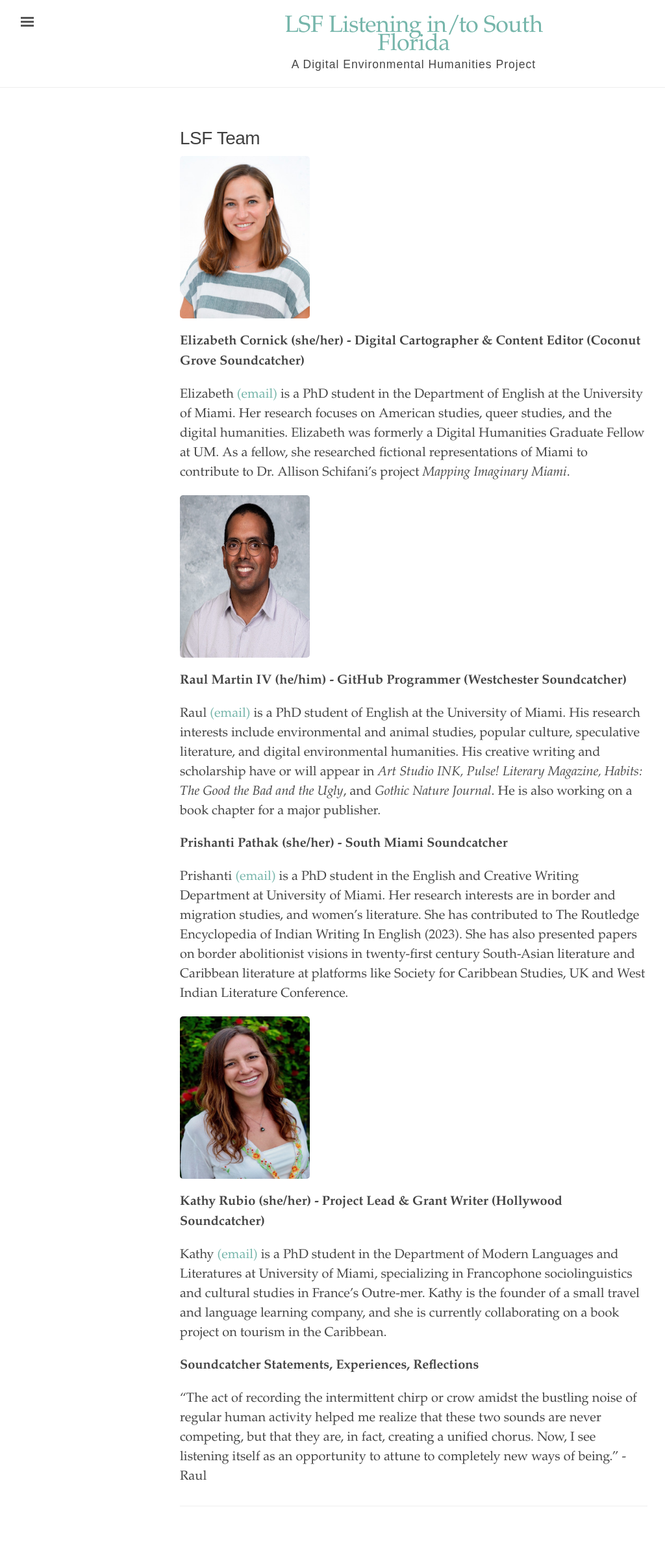
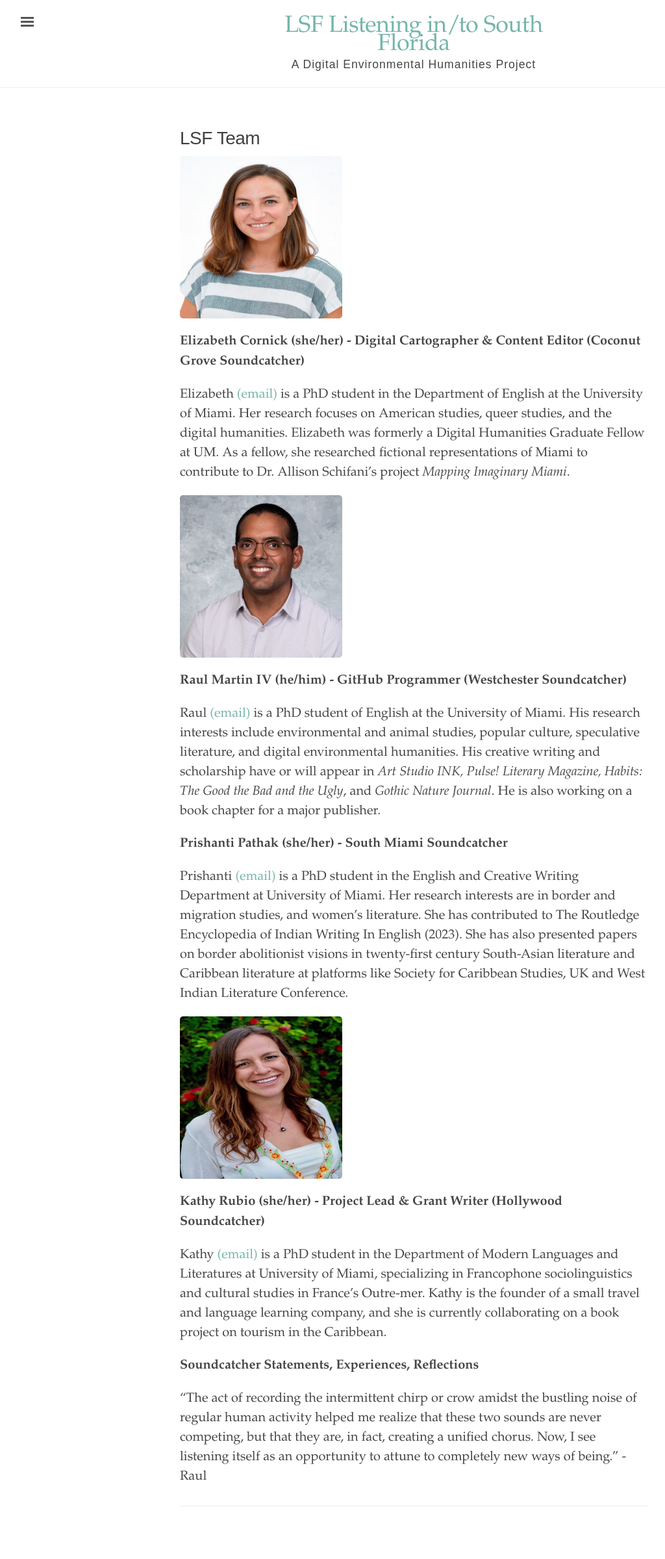
Before and after one commit to rm4-25/lsf_3, a Jekyll site: the page built from LSF Team.md, in a window 1280 px wide. Shown: the whole page at 65% size, without its empty margins (3-1027 px from the left). Built offline with Jekyll 4.4.1, drawn with Linux system fonts in a browser that asks for light colours.

Commit message:
Update LSF Team.md
Changed width to match height: 250px.

```diff
--- a/LSF Team.md
+++ b/LSF Team.md
@@ -4,13 +4,13 @@ title: LSF Team
 order: 4
 ---
 
-<img src="https://github.com/rm4-25/lsf_3/blob/main/assets/elizabeth_cornick_headshot.jpg" alt="Elizabeth" style="width:200px;height:250px;">
+<img src="https://github.com/rm4-25/lsf_3/blob/main/assets/elizabeth_cornick_headshot.jpg" alt="Elizabeth" style="width:250px;height:250px;">
 
 **Elizabeth Cornick (she/her) - Digital Cartographer & Content Editor (Coconut Grove Soundcatcher)**
 
 Elizabeth [(email)](mailto:emc988@miami.edu) is a PhD student in the Department of English at the University of Miami. Her research focuses on American studies, queer studies, and the digital humanities. Elizabeth was formerly a Digital Humanities Graduate Fellow at UM. As a fellow, she researched fictional representations of Miami to contribute to Dr. Allison Schifani’s project _Mapping Imaginary Miami_.
 
-<img src="https://github.com/rm4-25/lsf_3/blob/main/assets/Raul_Headshot_2024.jpeg" alt="Raul" style="width:200px;height:250px;">
+<img src="https://github.com/rm4-25/lsf_3/blob/main/assets/Raul_Headshot_2024.jpeg" alt="Raul" style="width:250px;height:250px;">
 
 **Raul Martin IV (he/him) - GitHub Programmer (Westchester Soundcatcher)**
 
@@ -20,7 +20,7 @@ Raul [(email)](mailto:rxm1934@miami.edu) is a PhD student of English at the Univ
 
 Prishanti [(email)](mailto:pxp691@miami.edu) is a PhD student in the English and Creative Writing Department at University of Miami. Her research interests are in border and migration studies, and women's literature. She has contributed to The Routledge Encyclopedia of Indian Writing In English (2023). She has also presented papers on border abolitionist visions in twenty-first century South-Asian literature and Caribbean literature at platforms like Society for Caribbean Studies, UK and West Indian Literature Conference.
 
-<img src="https://github.com/rm4-25/lsf_3/blob/main/assets/Kathy_Headshot.jpg" alt="Raul" style="width:200px;height:250px;">
+<img src="https://github.com/rm4-25/lsf_3/blob/main/assets/Kathy_Headshot.jpg" alt="Raul" style="width:250px;height:250px;">
 
 **Kathy Rubio (she/her) - Project Lead & Grant Writer (Hollywood Soundcatcher)**
 
```
